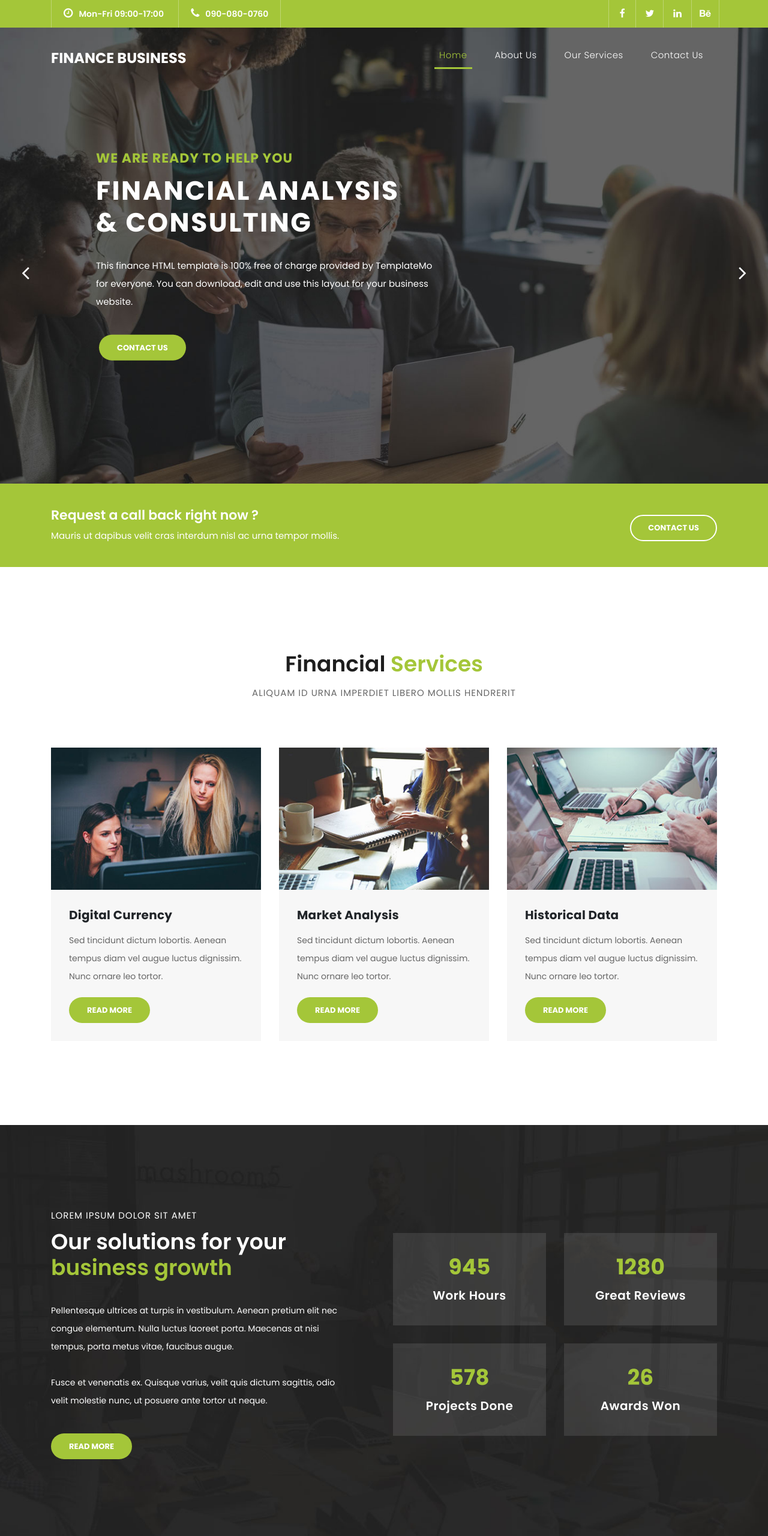
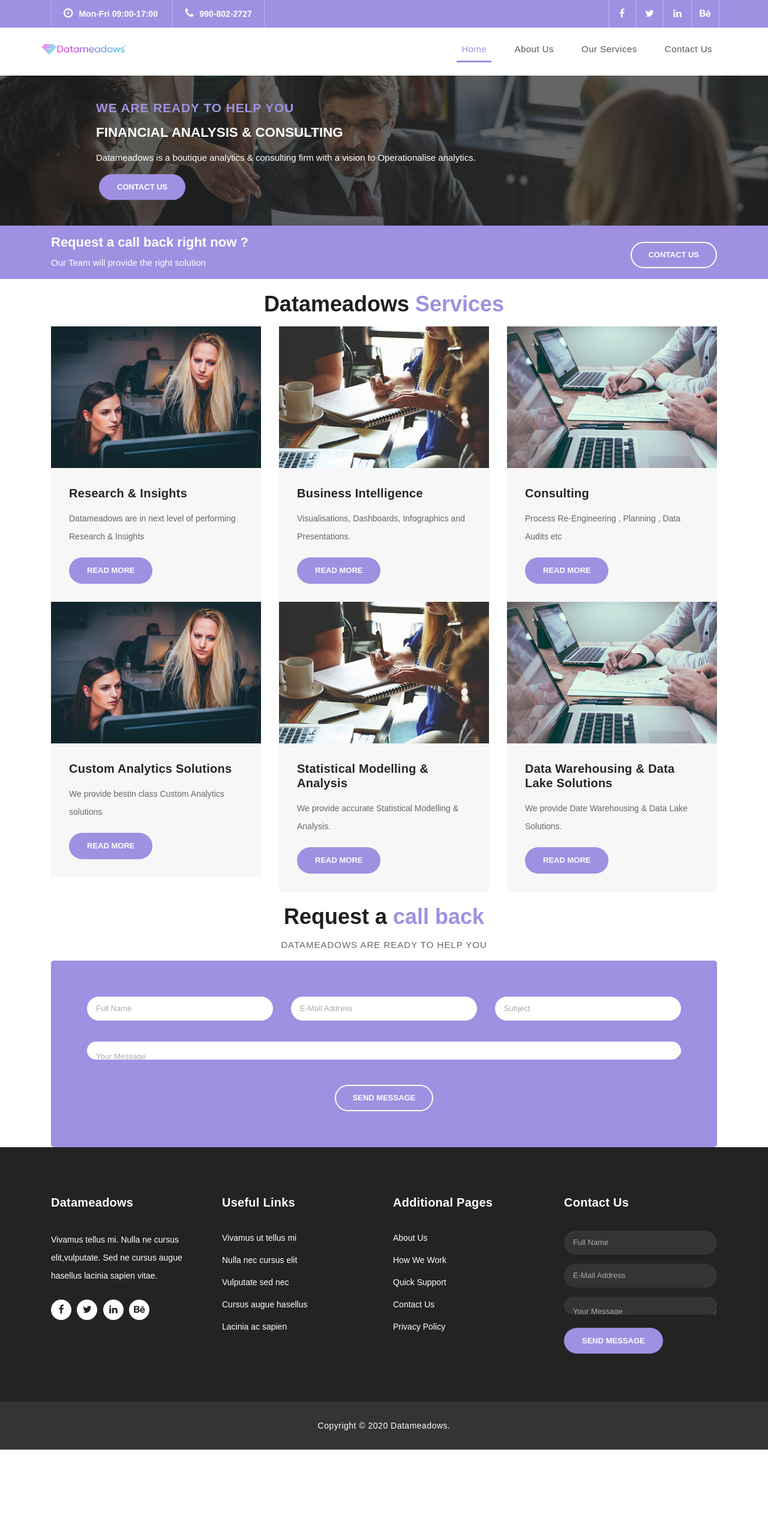
Before and after one commit to someshmca/analytics1, a plain HTML site: page index.html in a window 1280 px wide. Shown: the top 2560 px of the page at 60% size. After the commit the page ends 2416 px from the top, so only its background shows below. Drawn offline with Linux system fonts and the light colour scheme.

Commit message:
Datameadows commit 1

```diff
--- a/about.html
+++ b/about.html
@@ -7,7 +7,7 @@
     <meta name="viewport" content="width=device-width, initial-scale=1, shrink-to-fit=no">
     <meta name="description" content="">
     <meta name="author" content="TemplateMo">
-    <link href="https://fonts.googleapis.com/css?family=Poppins:100,200,300,400,500,600,700,800,900&display=swap" rel="stylesheet">
+    <!-- <link href="https://fonts.googleapis.com/css?family=Poppins:100,200,300,400,500,600,700,800,900&display=swap" rel="stylesheet"> -->
 
     <title>Finance Business - About Page</title>
 
--- /dev/null
+++ b/assets/css/custom-styles.css
@@ -0,0 +1,53 @@
+
+.sub-header {
+    background-color: #9f90e2;
+}
+.main-header{
+    background: #59cae5;
+}
+
+.main-header .navbar, .main-header .container{
+    height: 70px;
+    padding: 0;
+}
+.main-header{
+    position: initial;
+}
+.main-header .navbar .navbar-brand{
+    padding: 0;
+    margin: 0;
+}
+.main-header .navbar-nav .nav-item a{
+    color: #555555;
+}
+.navbar .navbar-nav .active>.nav-link{
+    color: #9f90e2;
+    border-bottom: 3px solid #9f90e2;
+}
+
+.logo{
+    margin: 0;
+    padding: 15px;
+    background-color: #ffffff;
+    border-radius: 5px;
+}
+
+.logo img{
+    max-width: 140px;
+}
+
+.Modern-Slider .item h6{
+    color: #9f90e2;
+}
+a.filled-button {
+    background-color: #9f90e2;
+}
+a.border-button:hover {
+    background-color: #fff;
+    color: #9f90e2;
+}
+.request-form {
+    background-color: #9f90e2;
+    padding: 15px 0;
+    color: #fff;
+}
--- a/assets/css/styles.css
+++ b/assets/css/styles.css
@@ -33,7 +33,7 @@ h1,h2,h3,h4,h5,h6 {
 }
 
 a.filled-button {
-	background-color: #a4c639;
+	background-color: #9f90e2;
 	color: #fff;
 	font-size: 13px;
 	text-transform: uppercase;
@@ -46,7 +46,7 @@ a.filled-button {
 
 a.filled-button:hover {
 	background-color: #fff;
-	color: #a4c639;
+	color: #9f90e2;
 }
 
 a.border-button {
@@ -64,12 +64,12 @@ a.border-button {
 
 a.border-button:hover {
 	background-color: #fff;
-	color: #a4c639;
+	color: #9f90e2;
 }
 
 .section-heading {
 	text-align: center;
-	margin-bottom: 80px;
+	margin-bottom: 15px;
 }
 
 .section-heading h2 {
@@ -80,7 +80,7 @@ a.border-button:hover {
 
 .section-heading em {
 	font-style: normal;
-	color: #a4c639;
+	color: #9f90e2;
 }
 
 .section-heading span {
@@ -94,7 +94,7 @@ a.border-button:hover {
 
 #preloader {
   overflow: hidden;
-  background: #a4c639;
+  background: #9f90e2;
   left: 0;
   right: 0;
   top: 0;
@@ -174,7 +174,7 @@ a.border-button:hover {
 /* Sub Header Style */
 
 .sub-header {
-	background-color: #a4c639;
+	background-color: #9f90e2;
 	height: 46px;
 	line-height: 46px;
 }
@@ -255,7 +255,7 @@ header .navbar {
 	box-shadow: 0px 1px 10px rgba(0,0,0,0.1);
 }
 .background-header .navbar-brand h2 {
-	color: #a4c639!important;
+	color: #9f90e2!important;
 }
 .background-header .navbar-nav a.nav-link {
 	color: #1e1e1e!important;
@@ -265,7 +265,7 @@ header .navbar {
 .background-header .navbar-nav .nav-link.active,
 .background-header .navbar-nav .nav-link.show,
 .background-header .navbar-nav .show>.nav-link {
-	color: #a4c639!important;
+	color: #9f90e2!important;
 }
 .navbar .navbar-brand {
 	float: 	left;
@@ -309,8 +309,8 @@ header .navbar {
 .navbar .navbar-nav .nav-link.active,
 .navbar .navbar-nav .nav-link.show,
 .navbar .navbar-nav .show>.nav-link {
-	color: #a4c639;
-	border-bottom: 3px solid #a4c639;
+	color: #9f90e2;
+	border-bottom: 3px solid #9f90e2;
 }
 .navbar .navbar-toggler-icon {
 	background-image: none;
@@ -327,7 +327,7 @@ header .navbar {
 }
 .navbar .navbar-toggler-icon:after {
 	content: '\f0c9';
-	color: #a4c639;
+	color: #9f90e2;
 	font-size: 18px;
 	line-height: 26px;
 	font-family: 'FontAwesome';
@@ -383,7 +383,7 @@ header .navbar {
 	background-size: cover;
 	background-position: center center;
 	background-repeat: no-repeat;
-	height:95vh;
+	height:250px;
 }
 
 .Modern-Slider .item-1 .img-fill {
@@ -451,32 +451,31 @@ ul.slick-dots {
 
 .Modern-Slider .item h6 {
   margin-bottom: 15px;
-  font-size: 22px;
+  font-size: 1.3rem;
   text-transform: uppercase;
   font-weight: 700;
   letter-spacing: 1px;
-  color:#a4c639;
+  color:#9f90e2;
   animation:fadeOutRight 1s both;
 }
 
 .Modern-Slider .item h4 {
-  margin-bottom: 30px;
+  margin-bottom: 15px;
   text-transform: uppercase;
-  font-size: 44px;
+  font-size: 1.4rem;
   font-weight: 700;
-  letter-spacing: 2.5px;
+  letter-spacing: normal;
   color:#FFF;
   overflow:hidden;
   animation:fadeOutLeft 1s both;
 }
 
 .Modern-Slider .item p {
-	max-width: 570px;
 	color: #fff;
 	font-size: 15px;
 	font-weight: 400;
-	line-height: 30px;
-	margin-bottom: 40px;
+	line-height: 25px;
+	margin-bottom: 15px;
 }
 
 .Modern-Slider .item a {
@@ -522,7 +521,7 @@ ul.slick-dots {
 /* Request Form */
 
 .request-form {
-	background-color: #a4c639;
+	background-color: #9f90e2;
 	padding: 40px 0px;
 	color: #fff;
 }
@@ -550,7 +549,7 @@ ul.slick-dots {
 /* Services */
 
 .services {
-	margin-top: 140px;
+	margin-top: 20px;
 }
 
 .service-item img {
@@ -579,13 +578,13 @@ ul.slick-dots {
 /* Fun Facts */
 
 .fun-facts {
-	margin-top: 140px;
+	margin-top: 20px;
 	background-image: url(../images/fun-facts-bg.jpg);
 	background-position: center center;
 	background-repeat: no-repeat;
 	background-size: cover;
 	background-attachment: fixed;
-	padding: 140px 0px;
+	padding: 20px 0px;
 	color: #fff;
 }
 
@@ -606,7 +605,7 @@ ul.slick-dots {
 
 .fun-facts em {
 	font-style: normal;
-	color: #a4c639;
+	color: #9f90e2;
 }
 
 .fun-facts p {
@@ -627,7 +626,7 @@ ul.slick-dots {
 
 .count-digit {
     margin: 5px 0px;
-    color: #a4c639;
+    color: #9f90e2;
     font-weight: 700;
     font-size: 36px;
 }
@@ -643,7 +642,7 @@ ul.slick-dots {
 /* More Info */
 
 .more-info {
-	margin-top: 140px;
+	margin-top: 20px;
 }
 
 .more-info .left-image img {
@@ -685,7 +684,7 @@ ul.slick-dots {
 
 .more-info .right-content em {
 	font-style: normal;
-	color: #a4c639;
+	color: #9f90e2;
 }
 
 .more-info .right-content p {
@@ -700,9 +699,9 @@ ul.slick-dots {
 }
 
 .testimonials {
-	margin-top: 140px;
+	margin-top: 20px;
 	background-color: #f7f7f7;
-	padding: 140px 0px;
+	padding: 20px 0px;
 }
 .testimonial-item .inner-content {
 	text-align: center;
@@ -726,7 +725,7 @@ ul.slick-dots {
 	margin-top: 8px;
 	font-weight: 600;
 	font-size: 14px;
-	color: #a4c639;
+	color: #9f90e2;
 }
 .testimonial-item img {
 	max-width: 60px;
@@ -741,12 +740,12 @@ ul.slick-dots {
 
 .callback-services {
 	border-top: 1px solid #eee;
-	padding-top: 140px;
+	padding-top: 20px;
 }
 
 .contact-us {
 	background-color: #f7f7f7;
-	padding: 140px 0px;
+	padding: 20px 0px;
 }
 
 .contact-us .contact-form {
@@ -755,11 +754,11 @@ ul.slick-dots {
 }
 
 .callback-form {
-	margin-top: 140px;
+	margin-top: 20px;
 }
 
 .callback-form .contact-form {
-	background-color: #a4c639;
+	background-color: #9f90e2;
 	padding: 60px;
 	border-radius: 5px;
 	text-align: center;
@@ -787,9 +786,9 @@ ul.slick-dots {
 
 .callback-form .contact-form textarea {
 	border-radius: 20px;
-	height: 120px;
+	height: 20px;
 	max-height: 200px;
-	min-height: 120px;
+	min-height: 20px;
 	display: inline-block;
 	padding: 15px;
 	color: #6a6a6a;
@@ -835,11 +834,11 @@ ul.slick-dots {
 
 .callback-form .contact-form button.border-button:hover {
 	background-color: #fff;
-	color: #a4c639;
+	color: #9f90e2;
 }
 
 .contact-us .contact-form button.filled-button {
-	background-color: #a4c639;
+	background-color: #9f90e2;
 	color: #fff;
 	border: none;
 	font-size: 13px;
@@ -857,7 +856,7 @@ ul.slick-dots {
 
 .contact-us .contact-form button.filled-button:hover {
 	background-color: #fff;
-	color: #a4c639;
+	color: #9f90e2;
 }
 
 
@@ -869,7 +868,7 @@ ul.slick-dots {
 }
 
 .partners {
-	margin-top: 140px;
+	margin-top: 20px;
 	background-color: #f7f7f7;
 	padding: 60px 0px;
 }
@@ -931,7 +930,7 @@ footer ul.social-icons li a {
 }
 
 footer ul.social-icons li a:hover {
-	background-color: #a4c639;
+	background-color: #9f90e2;
 }
 
 footer ul.menu-list li {
@@ -949,7 +948,7 @@ footer ul.menu-list li a {
 }
 
 footer ul.menu-list li a:hover {
-	color: #a4c639;
+	color: #9f90e2;
 }
 
 footer .contact-form input {
@@ -976,9 +975,9 @@ footer .contact-form input:focus {
 
 footer .contact-form textarea {
 	border-radius: 20px;
-	height: 120px;
+	height: 20px;
 	max-height: 200px;
-	min-height: 120px;
+	min-height: 20px;
 	display: inline-block;
 	padding: 15px;
 	color: #aaa!important;
@@ -1010,7 +1009,7 @@ footer .contact-form ::placeholder {
 footer .contact-form button.filled-button {
 	background-color: transparent;
 	color: #fff;
-	background-color: #a4c639;
+	background-color: #9f90e2;
 	border: none;
 	font-size: 13px;
 	text-transform: uppercase;
@@ -1027,7 +1026,7 @@ footer .contact-form button.filled-button {
 
 footer .contact-form button.filled-button:hover {
 	background-color: #fff;
-	color: #a4c639;
+	color: #9f90e2;
 }
 
 
@@ -1082,9 +1081,9 @@ footer .contact-form button.filled-button:hover {
 
 .team {
 	background-color: #f7f7f7;
-	margin-top: 140px;
-	margin-bottom: -140px;
-	padding: 120px 0px;
+	margin-top: 20px;
+	margin-bottom: -20px;
+	padding: 20px 0px;
 }
 
 .team-item img {
@@ -1105,7 +1104,7 @@ footer .contact-form button.filled-button:hover {
 }
 
 .team-item .down-content span {
-	color: #a4c639;
+	color: #9f90e2;
 	font-weight: 600;
 	font-size: 14px;
 	display: block;
@@ -1120,7 +1119,7 @@ footer .contact-form button.filled-button:hover {
 /* Single Service */
 
 .single-services {
-	margin-top: 140px;
+	margin-top: 20px;
 }
 
 #tabs ul {
@@ -1140,7 +1139,7 @@ footer .contact-form button.filled-button:hover {
 	width: 100%;
 	padding: 30px 30px;
 	display: inline-block;
-	background-color: #a4c639;
+	background-color: #9f90e2;
   	font-size: 20px;
   	color: #121212;
   	letter-spacing: 0.5px;
@@ -1191,7 +1190,7 @@ footer .contact-form button.filled-button:hover {
 /* Contact Information */
 
 .contact-information {
-	margin-top: 140px;
+	margin-top: 20px;
 }
 
 .contact-information .contact-item {
@@ -1201,7 +1200,7 @@ footer .contact-form button.filled-button:hover {
 }
 
 .contact-information .contact-item i {
-	color: #a4c639;
+	color: #9f90e2;
 	font-size: 48px;
 	margin-bottom: 40px;
 }
@@ -1219,7 +1218,7 @@ footer .contact-form button.filled-button:hover {
 
 .contact-information .contact-item a {
 	font-weight: 600;
-	color: #a4c639;
+	color: #9f90e2;
 	font-size: 15px;
 }
 
@@ -1333,7 +1332,7 @@ footer .contact-form button.filled-button:hover {
 	.navbar .navbar-nav .nav-link.active,
 	.navbar .navbar-nav .nav-link.show,
 	.navbar .navbar-nav .show>.nav-link {
-		color: #a4c639!important;
+		color: #9f90e2!important;
 		border-bottom: none!important;
 	}
 }
--- a/index.html
+++ b/index.html
@@ -7,9 +7,8 @@
     <meta name="viewport" content="width=device-width, initial-scale=1, shrink-to-fit=no">
     <meta name="description" content="">
     <meta name="author" content="TemplateMo">
-    <link href="https://fonts.googleapis.com/css?family=Poppins:100,200,300,400,500,600,700,800,900&display=swap" rel="stylesheet">
 
-    <title>Analytics website</title>
+    <title>Datameadows :: A boutique analytics & consulting firm</title>
 
     <!-- Bootstrap core CSS -->
     <link href="vendor/bootstrap/css/bootstrap.min.css" rel="stylesheet">
@@ -18,6 +17,7 @@
     <link rel="stylesheet" href="assets/css/fontawesome.css">
     <link rel="stylesheet" href="assets/css/styles.css">
     <link rel="stylesheet" href="assets/css/owl.css">
+    <link rel="stylesheet" href="assets/css/custom-styles.css">
 <!--
 
 Finance Business TemplateMo
@@ -46,7 +46,7 @@ https://templatemo.com/tm-545-finance-business
           <div class="col-md-8 col-xs-12">
             <ul class="left-info">
               <li><a href="#"><i class="fa fa-clock-o"></i>Mon-Fri 09:00-17:00</a></li>
-              <li><a href="#"><i class="fa fa-phone"></i>090-080-0760</a></li>
+              <li><a href="#"><i class="fa fa-phone"></i>990-802-2727</a></li>
             </ul>
           </div>
           <div class="col-md-4">
@@ -61,10 +61,12 @@ https://templatemo.com/tm-545-finance-business
       </div>
     </div>
 
-    <header class="">
+    <header class="main-header">
       <nav class="navbar navbar-expand-lg">
         <div class="container">
-          <a class="navbar-brand" href="index.html"><h2>Finance Business</h2></a>
+          <a class="navbar-brand logo" href="index.html">
+            <img src="./assets/images/logo.png"/>
+          </a>
           <button class="navbar-toggler" type="button" data-toggle="collapse" data-target="#navbarResponsive" aria-controls="navbarResponsive" aria-expanded="false" aria-label="Toggle navigation">
             <span class="navbar-toggler-icon"></span>
           </button>
@@ -99,33 +101,9 @@ https://templatemo.com/tm-545-finance-business
             <div class="img-fill">
                 <div class="text-content">
                   <h6>we are ready to help you</h6>
-                  <h4>Financial Analysis<br>&amp; Consulting</h4>
-                  <p>This finance HTML template is 100% free of charge provided by TemplateMo for everyone. You can download, edit and use this layout for your business website.</p>
+                  <h4>Financial Analysis &amp; Consulting</h4>
+                  <p>Datameadows is a boutique analytics & consulting firm with a vision to Operationalise analytics. </p>
                   <a href="contact.html" class="filled-button">contact us</a>
-                </div>
-            </div>
-          </div>
-          <!-- // Item -->
-          <!-- Item -->
-          <div class="item item-2">
-            <div class="img-fill">
-                <div class="text-content">
-                  <h6>we are here to support you</h6>
-                  <h4>Accounting<br>&amp; Management</h4>
-                  <p>You are allowed to use this template for your company websites. You are NOT allowed to re-distribute this template ZIP file on any template download website. Please contact TemplateMo for more detail.</p>
-                  <a href="services.html" class="filled-button">our services</a>
-                </div>
-            </div>
-          </div>
-          <!-- // Item -->
-          <!-- Item -->
-          <div class="item item-3">
-            <div class="img-fill">
-                <div class="text-content">
-                  <h6>we have a solid background</h6>
-                  <h4>Market Analysis<br>&amp; Statistics</h4>
-                  <p>Vivamus ut tellus mi. Nulla nec cursus elit, id vulputate mi. Sed nec cursus augue. Phasellus lacinia ac sapien vitae dapibus. Mauris ut dapibus velit cras interdum nisl ac urna tempor mollis.</p>
-                  <a href="about.html" class="filled-button">learn more</a>
                 </div>
             </div>
           </div>
@@ -139,7 +117,7 @@ https://templatemo.com/tm-545-finance-business
         <div class="row">
           <div class="col-md-8">
             <h4>Request a call back right now ?</h4>
-            <span>Mauris ut dapibus velit cras interdum nisl ac urna tempor mollis.</span>
+            <span>Our Team will provide the right solution</span>
           </div>
           <div class="col-md-4">
             <a href="contact.html" class="border-button">Contact Us</a>
@@ -153,16 +131,15 @@ https://templatemo.com/tm-545-finance-business
         <div class="row">
           <div class="col-md-12">
             <div class="section-heading">
-              <h2>Financial <em>Services</em></h2>
-              <span>Aliquam id urna imperdiet libero mollis hendrerit</span>
+              <h2>Datameadows <em>Services</em></h2>
             </div>
           </div>
           <div class="col-md-4">
             <div class="service-item">
               <img src="assets/images/service_01.jpg" alt="">
               <div class="down-content">
-                <h4>Digital Currency</h4>
-                <p>Sed tincidunt dictum lobortis. Aenean tempus diam vel augue luctus dignissim. Nunc ornare leo tortor.</p>
+                <h4>Research &amp; Insights</h4>
+                <p>Datameadows are in next level of performing Research &amp; Insights</p>
                 <a href="" class="filled-button">Read More</a>
               </div>
             </div>
@@ -171,8 +148,8 @@ https://templatemo.com/tm-545-finance-business
             <div class="service-item">
               <img src="assets/images/service_02.jpg" alt="">
               <div class="down-content">
-                <h4>Market Analysis</h4>
-                <p>Sed tincidunt dictum lobortis. Aenean tempus diam vel augue luctus dignissim. Nunc ornare leo tortor.</p>
+                <h4>Business Intelligence</h4>
+                <p>Visualisations, Dashboards, Infographics and Presentations.</p>
                 <a href="" class="filled-button">Read More</a>
               </div>
             </div>
@@ -181,8 +158,41 @@ https://templatemo.com/tm-545-finance-business
             <div class="service-item">
               <img src="assets/images/service_03.jpg" alt="">
               <div class="down-content">
-                <h4>Historical Data</h4>
-                <p>Sed tincidunt dictum lobortis. Aenean tempus diam vel augue luctus dignissim. Nunc ornare leo tortor.</p>
+                <h4>Consulting</h4>
+                <p>Process Re-Engineering , Planning , Data Audits etc</p>
+                <a href="" class="filled-button">Read More</a>
+              </div>
+            </div>
+          </div>
+        </div>
+
+        <div class="row">
+          <div class="col-md-4">
+            <div class="service-item">
+              <img src="assets/images/service_01.jpg" alt="">
+              <div class="down-content">
+                <h4>Custom Analytics Solutions</h4>
+                <p>We provide bestin class Custom Analytics solutions</p>
+                <a href="" class="filled-button">Read More</a>
+              </div>
+            </div>
+          </div>
+          <div class="col-md-4">
+            <div class="service-item">
+              <img src="assets/images/service_02.jpg" alt="">
+              <div class="down-content">
+                <h4>Statistical Modelling & Analysis</h4>
+                <p>We provide accurate Statistical Modelling & Analysis.</p>
+                <a href="" class="filled-button">Read More</a>
+              </div>
+            </div>
+          </div>
+          <div class="col-md-4">
+            <div class="service-item">
+              <img src="assets/images/service_03.jpg" alt="">
+              <div class="down-content">
+                <h4>Data Warehousing & Data Lake Solutions</h4>
+                <p>We provide Date Warehousing & Data Lake Solutions.</p>
                 <a href="" class="filled-button">Read More</a>
               </div>
             </div>
@@ -190,7 +200,7 @@ https://templatemo.com/tm-545-finance-business
         </div>
       </div>
     </div>
-
+<!--
     <div class="fun-facts">
       <div class="container">
         <div class="row">
@@ -234,8 +244,10 @@ https://templatemo.com/tm-545-finance-business
         </div>
       </div>
     </div>
+-->
 
-    <div class="more-info">
+<!--
+<div class="more-info">
       <div class="container">
         <div class="row">
           <div class="col-md-12">
@@ -260,8 +272,10 @@ https://templatemo.com/tm-545-finance-business
         </div>
       </div>
     </div>
+-->
 
-    <div class="testimonials">
+<!--
+<div class="testimonials">
       <div class="container">
         <div class="row">
           <div class="col-md-12">
@@ -314,14 +328,15 @@ https://templatemo.com/tm-545-finance-business
         </div>
       </div>
     </div>
+-->
 
-    <div class="callback-form">
+<div class="callback-form">
       <div class="container">
         <div class="row">
           <div class="col-md-12">
             <div class="section-heading">
               <h2>Request a <em>call back</em></h2>
-              <span>Etiam suscipit ante a odio consequat</span>
+              <span>Datameadows are ready to help you</span>
             </div>
           </div>
           <div class="col-md-12">
@@ -360,7 +375,7 @@ https://templatemo.com/tm-545-finance-business
         </div>
       </div>
     </div>
-
+<!--
     <div class="partners">
       <div class="container">
         <div class="row">
@@ -392,17 +407,17 @@ https://templatemo.com/tm-545-finance-business
         </div>
       </div>
     </div>
-
+-->
 
     <!-- Footer Starts Here -->
     <footer>
       <div class="container">
         <div class="row">
           <div class="col-md-3 footer-item">
-            <h4>Finance Business</h4>
+            <h4>Datameadows</h4>
             <p>Vivamus tellus mi. Nulla ne cursus elit,vulputate. Sed ne cursus augue hasellus lacinia sapien vitae.</p>
             <ul class="social-icons">
-              <li><a rel="nofollow" href="https://fb.com/templatemo" target="_blank"><i class="fa fa-facebook"></i></a></li>
+              <li><a rel="nofollow" href="#" target="_blank"><i class="fa fa-facebook"></i></a></li>
               <li><a href="#"><i class="fa fa-twitter"></i></a></li>
               <li><a href="#"><i class="fa fa-linkedin"></i></a></li>
               <li><a href="#"><i class="fa fa-behance"></i></a></li>
@@ -465,9 +480,7 @@ https://templatemo.com/tm-545-finance-business
       <div class="container">
         <div class="row">
           <div class="col-md-12">
-            <p>Copyright &copy; 2020 Financial Business Co., Ltd.
-
-            - Design: <a rel="nofollow noopener" href="https://templatemo.com" target="_blank">TemplateMo</a></p>
+            <p>Copyright &copy; 2020 Datameadows.
           </div>
         </div>
       </div>
```
Also changed, not shown: contact.html (+1 -1 lines), services.html (+1 -1 lines), assets/images/logo.png (added).
